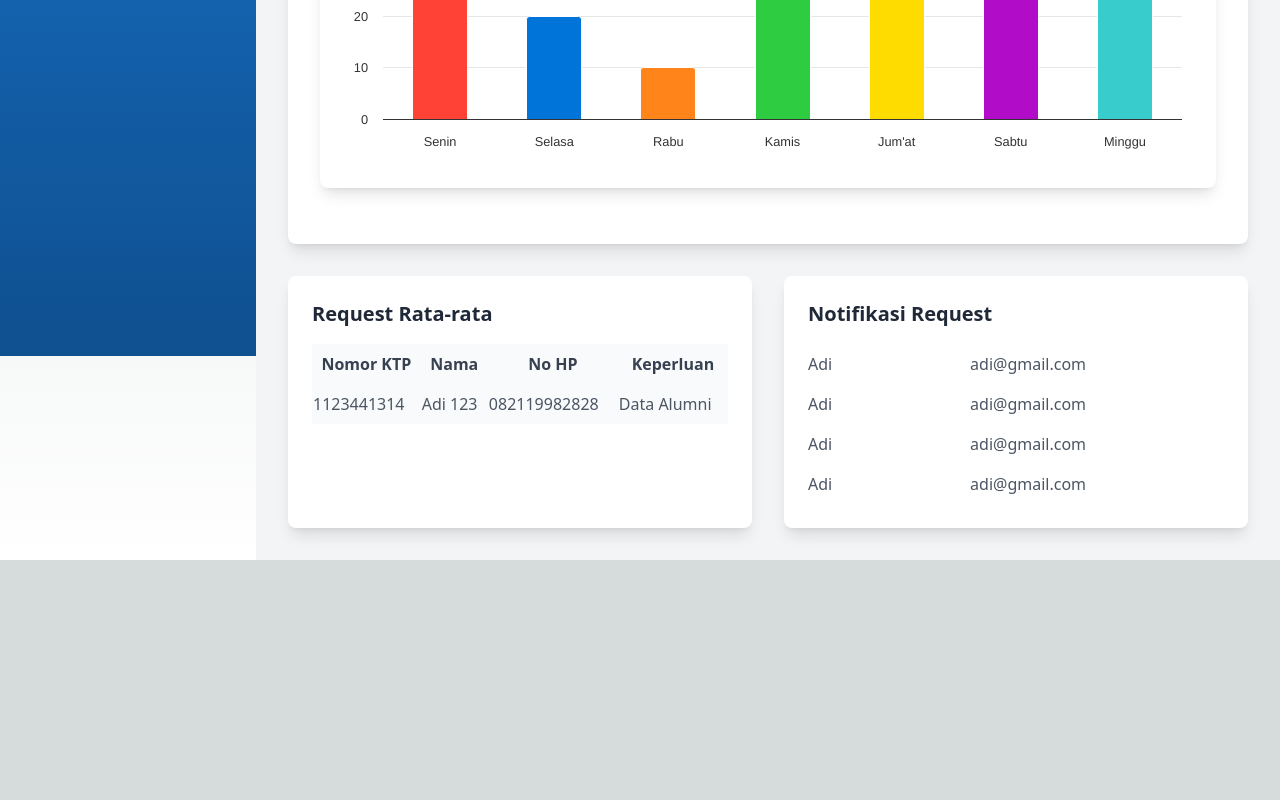
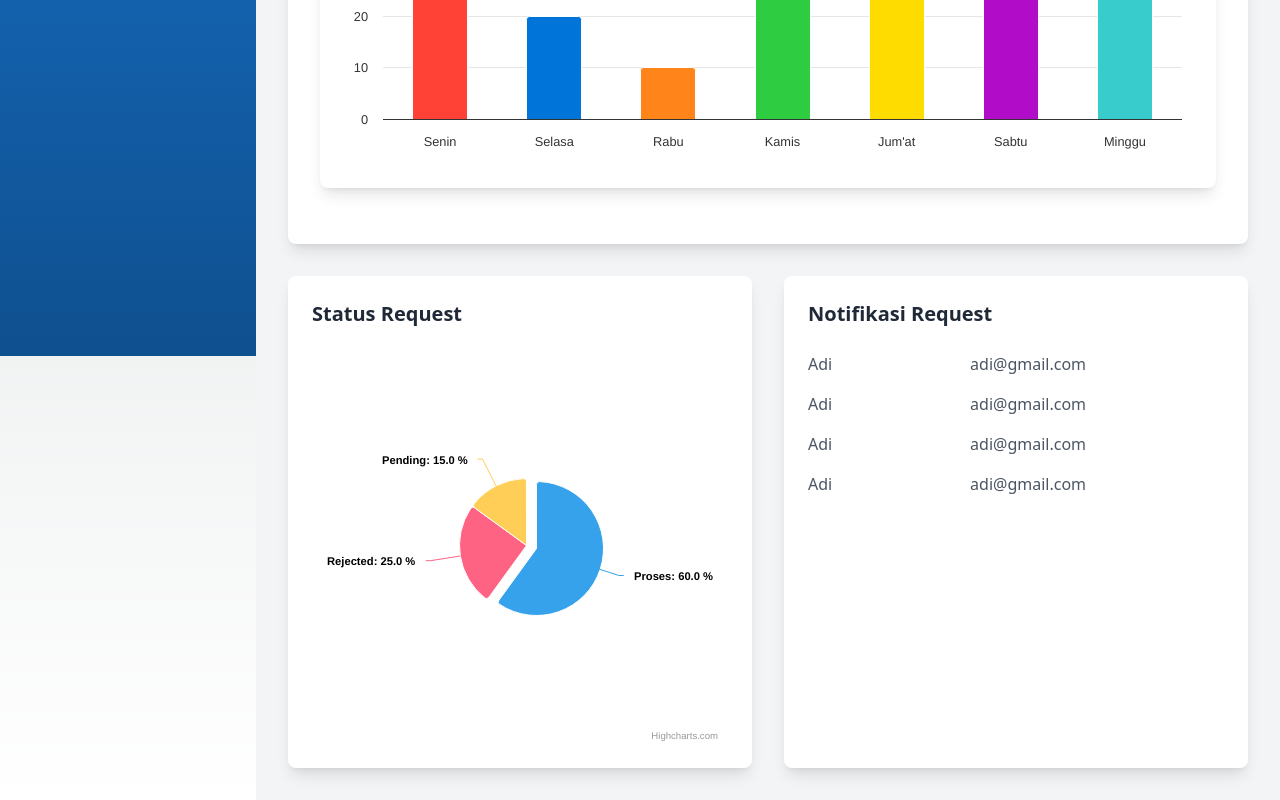
Before and after one commit to MaubyPurnamaAprilianto/Web-MailBox, a Next.js app: page /admin/dashboard in a window 1280 px wide. Shown: the part 508-1308 px from the top of the page. Before the commit the page ends 1068 px from the top, so only its background shows below. Built offline with nearby package versions, Linux system fonts and the light colour scheme; sample sign-in values are in the browser's storage.

Commit message:
chart bulat pada status request

```diff
--- /dev/null
+++ b/components/chart/RequestStatusChart.js
@@ -0,0 +1,62 @@
+import Highcharts from 'highcharts';
+import HighchartsReact from 'highcharts-react-official';
+
+const RequestStatusChart = () => {
+  const options = {
+    chart: {
+      type: 'pie',
+    },
+    title: {
+      text: '',
+    },
+    accessibility: {
+      point: {
+        valueSuffix: '%',
+      },
+    },
+    tooltip: {
+      pointFormat: '{series.name}: <b>{point.percentage:.1f}%</b>',
+    },
+    plotOptions: {
+      pie: {
+        allowPointSelect: true,
+        cursor: 'pointer',
+        dataLabels: {
+          enabled: true,
+          format: '<b>{point.name}</b>: {point.percentage:.1f} %',
+        },
+      },
+    },
+    series: [
+      {
+        name: 'Status',
+        colorByPoint: true,
+        data: [
+          {
+            name: 'Proses',
+            y: 12,
+            sliced: true,
+            selected: true,
+            color: '#36A2EB', // Warna untuk Proses
+          },
+          {
+            name: 'Rejected',
+            y: 5,
+            color: '#FF6384', // Warna untuk Rejected
+          },
+          {
+            name: 'Pending',
+            y: 3,
+            color: '#FFCE56', // Warna untuk Pending
+          },
+        ],
+      },
+    ],
+  };
+
+  return (
+      <HighchartsReact highcharts={Highcharts} options={options} />
+  );
+};
+
+export default RequestStatusChart;
--- a/next.config.js
+++ b/next.config.js
@@ -1,6 +1,9 @@
 /** @type {import('next').NextConfig} */
 const nextConfig = {
   reactStrictMode: true,
+  images: {
+    domains: ['10.10.10.53'],
+  }
 }
 
-module.exports = nextConfig
+module.exports = nextConfig
--- a/pages/admin/DetailRequest/[id].js
+++ b/pages/admin/DetailRequest/[id].js
@@ -118,9 +118,9 @@ const DetailRequest = () => {
           <div className="grid grid-cols-2 gap-4">
             <div className="flex flex-col items-center">
               <div className="w-72 h-40 bg-gray-300 rounded-lg overflow-hidden">
-                {/* {request.uploadPhotoKTP ? (
+                {request.uploadPhotoKTP ? (
                   <Image
-                    src={request.uploadPhotoKTP}
+                    src={`http://10.10.10.53:5001/getImage/${request.uploadPhotoKTP}`}
                     alt="KTP Image"
                     layout="responsive"
                     width={224}
@@ -134,7 +134,7 @@ const DetailRequest = () => {
                     width={224}
                     height={144}
                   />
-                )} */}
+                )}
               </div>
             </div>
             <div className="flex flex-col justify-center">
--- a/pages/admin/dashboard.js
+++ b/pages/admin/dashboard.js
@@ -1,7 +1,8 @@
 import { useEffect } from "react";
 import { useRouter } from "next/router";
 import Sidebar from "../../components/sidebar/Sidebar";
-import WeeklyRequestChart from "../../components/chart/WeeklyRequestChart"; // Import Chart
+import WeeklyRequestChart from "../../components/chart/WeeklyRequestChart"; // Import WeeklyRequestChart
+import RequestStatusChart from "../../components/chart/RequestStatusChart"; // Import RequestStatusChart
 
 export default function Dashboard() {
   const router = useRouter();
@@ -40,27 +41,10 @@ export default function Dashboard() {
           {/* Grid untuk Request Rata-rata & Notifikasi Request */}
           <div className="grid grid-cols-1 lg:grid-cols-2 gap-8">
 
-            {/* Kotak terpisah untuk Request Rata-rata */}
+            {/* Kotak terpisah untuk Request Rata-rata diubah menjadi Chart Bulat */}
             <div className="bg-white shadow-lg rounded-lg p-6">
-              <h2 className="text-xl font-bold mb-4 text-gray-800">Request Rata-rata</h2>
-              <table className="min-w-full bg-gray-50">
-                <thead>
-                  <tr>
-                    <th className="py-2 text-gray-700">Nomor KTP</th>
-                    <th className="py-2 text-gray-700">Nama</th>
-                    <th className="py-2 text-gray-700">No HP</th>
-                    <th className="py-2 text-gray-700">Keperluan</th>
-                  </tr>
-                </thead>
-                <tbody>
-                  <tr>
-                    <td className="py-2 text-gray-600">1123441314</td>
-                    <td className="py-2 text-gray-600">Adi 123</td>
-                    <td className="py-2 text-gray-600">082119982828</td>
-                    <td className="py-2 text-gray-600">Data Alumni</td>
-                  </tr>
-                </tbody>
-              </table>
+              <h2 className="text-xl font-bold mb-4 text-gray-800">Status Request</h2>
+              <RequestStatusChart />
             </div>
 
             {/* Kotak terpisah untuk Notifikasi Request */}
--- a/pages/admin/view-requests.js
+++ b/pages/admin/view-requests.js
@@ -5,6 +5,7 @@ import moment from "moment";
   import Sidebar from "@/components/sidebar/Sidebar";
   import { FaShareSquare } from "react-icons/fa";
   import Link from "next/link";
+  import Image from "next/image";
 
   export default function ViewRequests() {
     const [requests, setRequests] = useState([]);
@@ -86,7 +87,7 @@ export default function ViewRequests() {
                         <td className="px-4 py-2 text-sm font-medium text-gray-900">{index + 1}</td>
                         <td className="px-4 py-2 text-sm text-gray-500">{request.name}</td>
                         <td className="px-4 py-2 text-sm text-gray-500">{request.nik}</td>
-                      <td className="px-4 py-2 text-sm text-gray-500 truncate">{request.uploadPhotoKTP}</td>
+                        <td className="px-4 py-2 text-sm text-gray-500 truncate"><Image src={`http://10.10.10.53:5001/getImage/${request.uploadPhotoKTP}`} alt="KTP" width={100} height={100} /></td>
                         <td className="px-4 py-2 text-sm text-gray-500 truncate">{request.nomorPengesahan}</td>
                         <td className="px-4 py-2 text-sm text-gray-500 truncate">{request.alamat}</td>
                         <td className="px-4 py-2 text-sm text-gray-500 truncate">{request.pekerjaan}</td>
```
Lines whose indentation alone changed are shown as unchanged.
